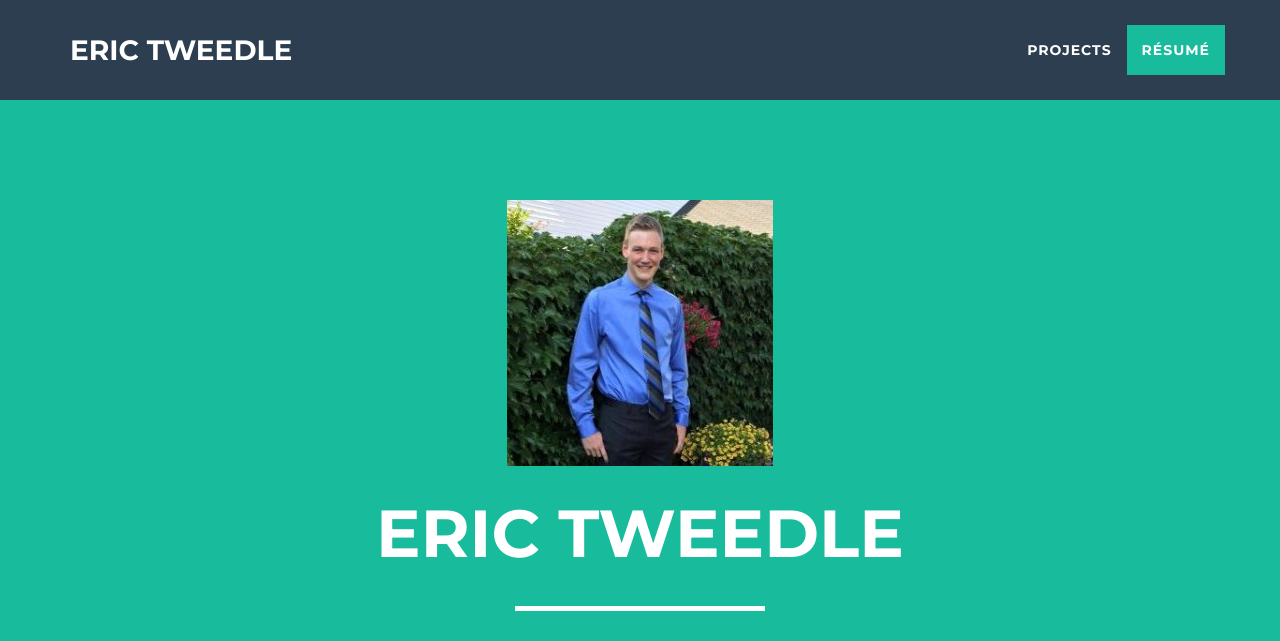
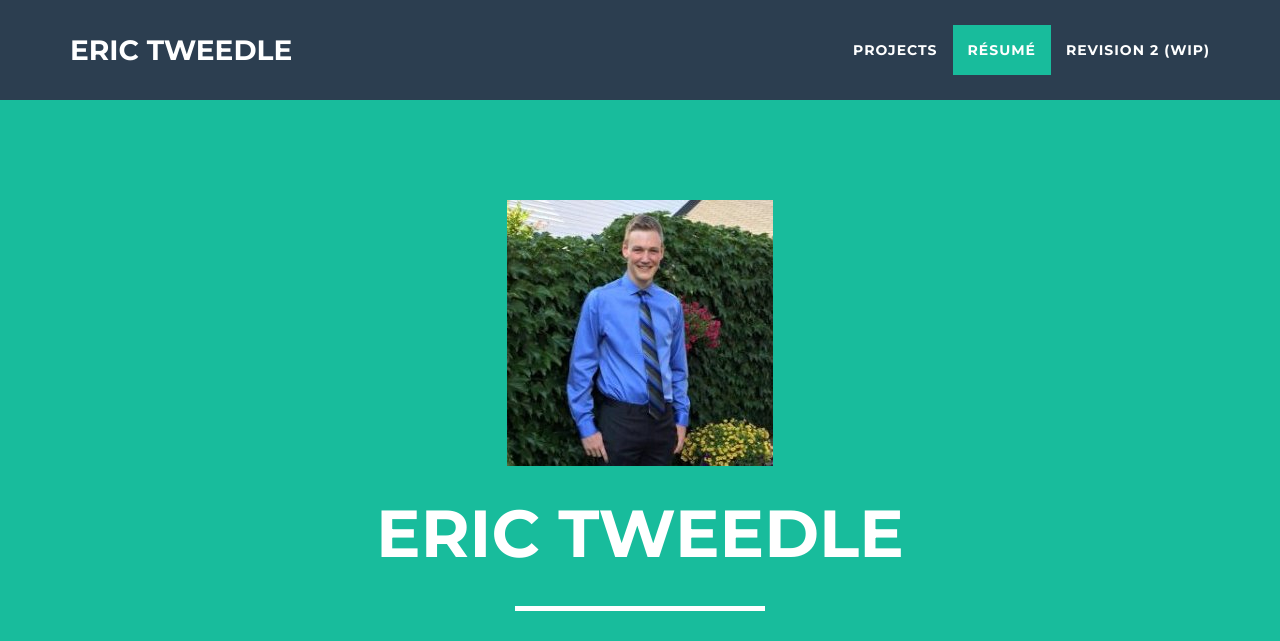
Before and after one commit to EricTweeds/ePortfolio, a website: page index.html in a window 1280 px wide. Shown: the top 641 px of the page. Drawn offline with nearby package versions, Linux system fonts and the light colour scheme.

Commit message:
link to Rev2

```diff
--- a/index.html
+++ b/index.html
@@ -55,6 +55,9 @@
                     </li>
                     <li class="page-scroll">
                         <a href="#about">Résumé</a>
+                    </li>
+                    <li class="page-scroll">
+                        <a href="index2.html">Revision 2 (WIP)</a>
                     </li>
                 </ul>
             </div>
```
